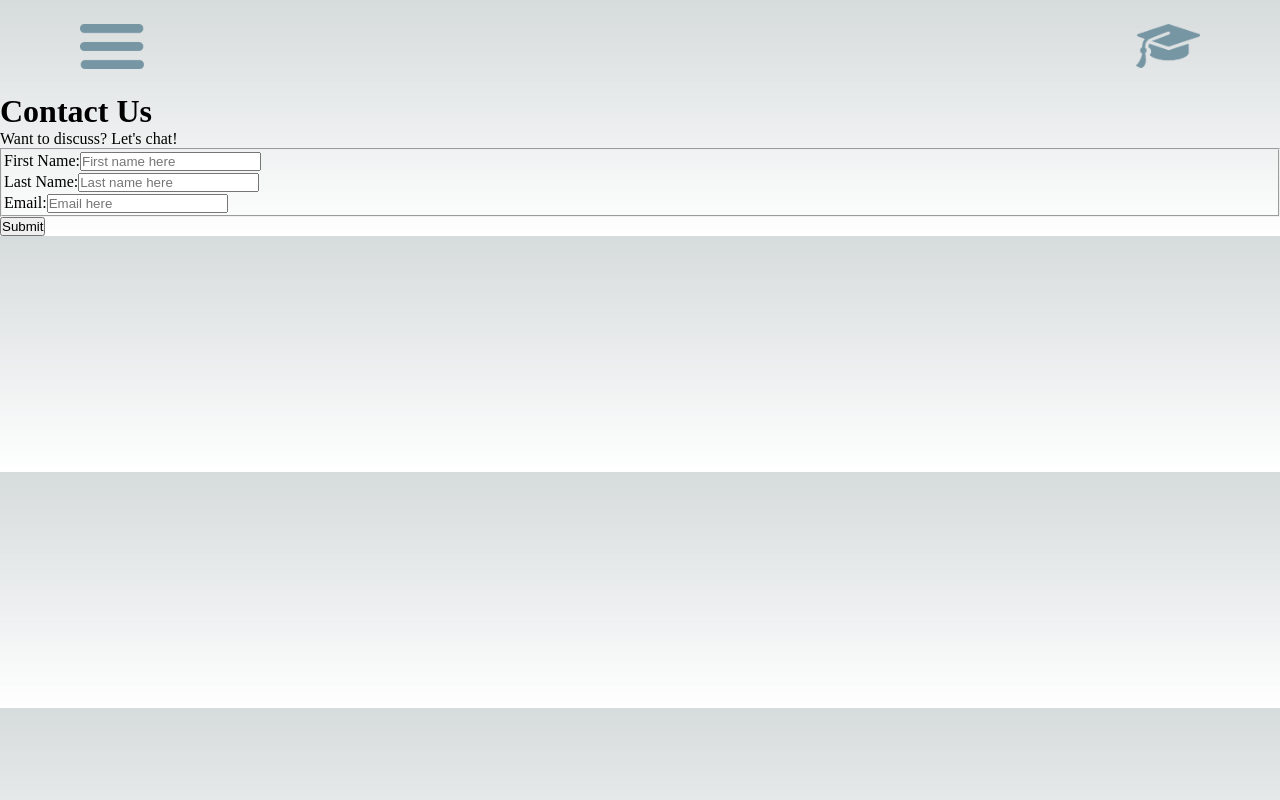
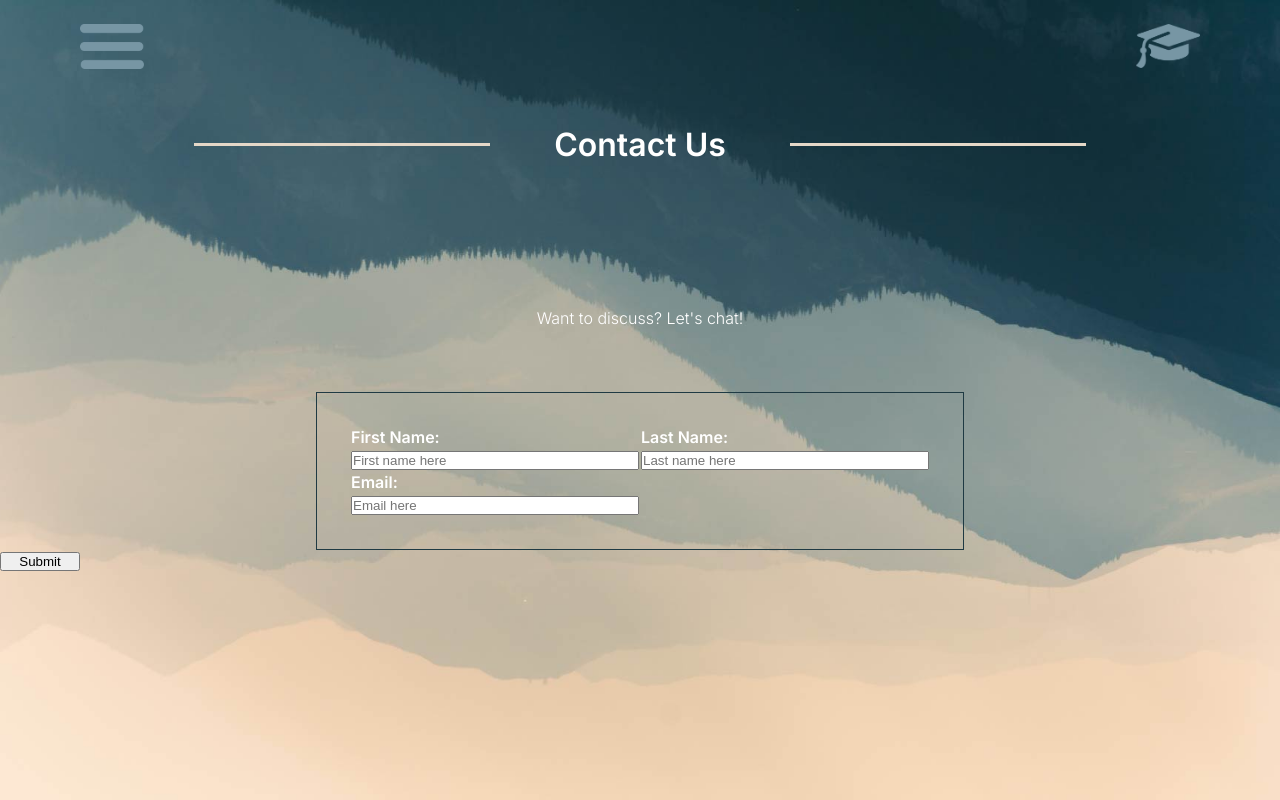
Before and after one commit to kionale/Assignment1-playwright-site, a Next.js app: page /contact in a window 1280 px wide. Built offline with nearby package versions, Linux system fonts and the light colour scheme.

Commit message:
contact page updated

```diff
--- a/components/Arrow/Arrow.module.css
+++ b/components/Arrow/Arrow.module.css
@@ -4,6 +4,7 @@
     position:fixed;
     display:flex;
     flex-direction: column;
+    background-color: transparent;
 }
 
 .arrow > a > span >img{
--- a/pages/contact.js
+++ b/pages/contact.js
@@ -23,22 +23,33 @@ export default function Contact() {
             <meta property="og:description" content="BCIT Digital Design and Development Diploma" />
             <link rel="icon" href='/favicon.png' />
 
-            <main>
+            <main className={styles.main}>
                 <Navbar />
-                <div><h1>Contact Us</h1></div>
+                <header className={styles.heading_section}>
+                    <hr className={styles.dividing_lines}></hr>
+                    <div className={styles.heading}><h1>Contact Us</h1></div>
+                    <hr className={styles.dividing_lines}></hr>
+                </header>
+                <div className={styles.subheading}>
+                    <p >Want to discuss? Let's chat!</p>
+                </div>
 
-                <div><p>Want to discuss? Let's chat!</p></div>
-
-                <div>
+                <div className={styles.form_section}>
                     <form>
-                        <fieldset>
+                        <fieldset className={styles.fieldset}>
                             <table>
                                 <thead>
+                                    <tr >
+                                        <th scope="col" className={styles.label}>First Name:</th>
+                                        <th scope="col" className={styles.label}>Last Name:</th>
+                                    </tr>
+                                </thead>
+
+                                <tbody>
                                     <tr>
-
-                                        <label>First Name:</label>
+                                        <td >
                                             <input
-                                            // className={styles.input-form}
+                                                className={styles.input_field}
                                                 id="firstName"
                                                 type="text"
                                                 firstName={firstName}
@@ -47,15 +58,11 @@ export default function Contact() {
                                                 maxLength="25"
                                                 required
                                             />
+                                        </td>
 
-                                    </tr>
-                                </thead>
-
-                                <thead>
-                                    <tr>
-                                        <label>Last Name:</label>
+                                        <td>
                                             <input
-                                            // className={styles.input-form}
+                                                className={styles.input_field}
                                                 id="lastName"
                                                 type="text"
                                                 lastName={lastName}
@@ -65,12 +72,17 @@ export default function Contact() {
                                                 maxLength="25"
                                                 required
                                             />
+                                        </td>
                                     </tr>
+                                </tbody>
+                                <thead>
+                                    <tr><th className={styles.label}>Email:</th></tr>
                                 </thead>
+                                <tfoot>
                                     <tr>
-                                    <label>Email:</label>
+                                        <td>
                                             <input
-                                        // className={styles.input-form}
+                                                className={styles.input_field}
                                                 id="email"
                                                 type="text"
                                                 email={email}
@@ -79,14 +91,17 @@ export default function Contact() {
                                                 maxLength="40"
                                                 required
                                             />
+                                        </td>
                                     </tr>
+                                </tfoot>
 
                             </table>
+
                         </fieldset>
                     </form>
                 </div>
 
-                <button type="submit"> Submit</button>
+                <button type="submit" className={styles.button} > Submit</button>
             </main>
 
         </>
--- a/styles/Contact.module.css
+++ b/styles/Contact.module.css
@@ -1,11 +1,68 @@
-#firstName{
+.main{
+    background-image: url(../public/background-images/backgroundMountainUpsideDown.jpg);
+    height:100vh;
+    width:100vw;
+    background-size:cover;
+    background-repeat: no-repeat;
+    background-position: center;
+    color:var(--font-white);
+    font-family: var(--font-family);
+}
+
+.heading_section{
+  margin:2rem 3rem;
+  display: flex;
+  justify-content: center;
+  align-items: center;
+}
+
+.dividing_lines{
+  width:25%;
+  height:0.2rem;
+  background-color: var(--primary-cl);
+  border:none;
+  margin:0 4rem;
 
 }
 
-#lastName{
+.subheading{
+    display: flex;
+    justify-content: center;
+    align-items: center;
+    margin-top:9rem;
+}
+
+.heading{
+    width:fit-content;
+}
+
+.form_section{
+    display: flex;
+    justify-content: center;
+    align-items: center;
+    margin-top:4rem;
 
 }
 
-#email{
+.fieldset{
+    border: 1px solid var(--dark-blue);
+    padding:2rem;
 
 }
+
+.input_field{
+    width:18rem;
+}
+
+.label{
+    text-align: left;
+}
+.table_col{
+    display: flex;
+}
+
+.button{
+    width:5rem;
+    padding:0.5 1rem;
+    margin:0 auto;
+}
```
Also changed, not shown: pages/about.js (+18 -8 lines), styles/About.module.css (+56 -8 lines). Lines whose indentation alone changed are shown as unchanged.
